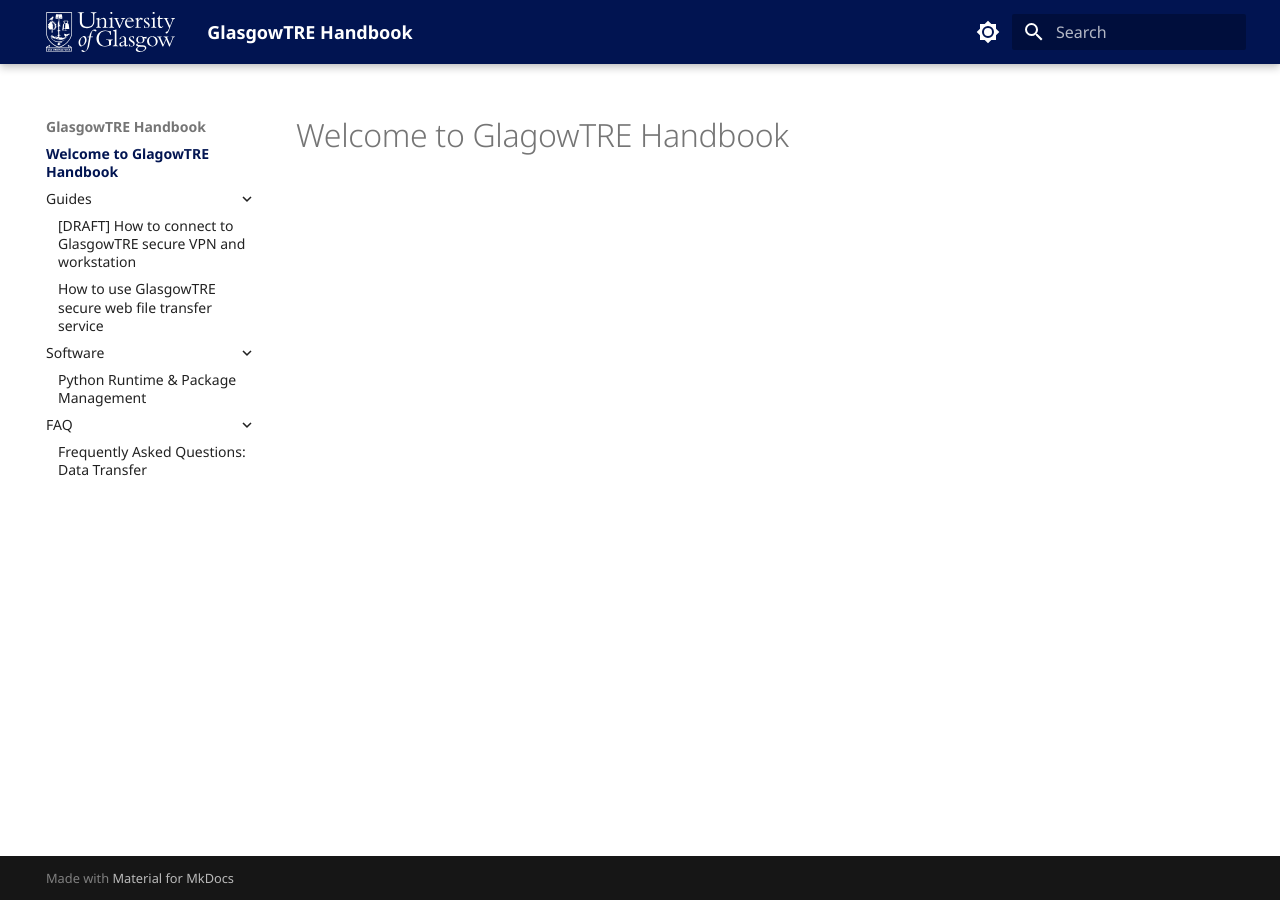
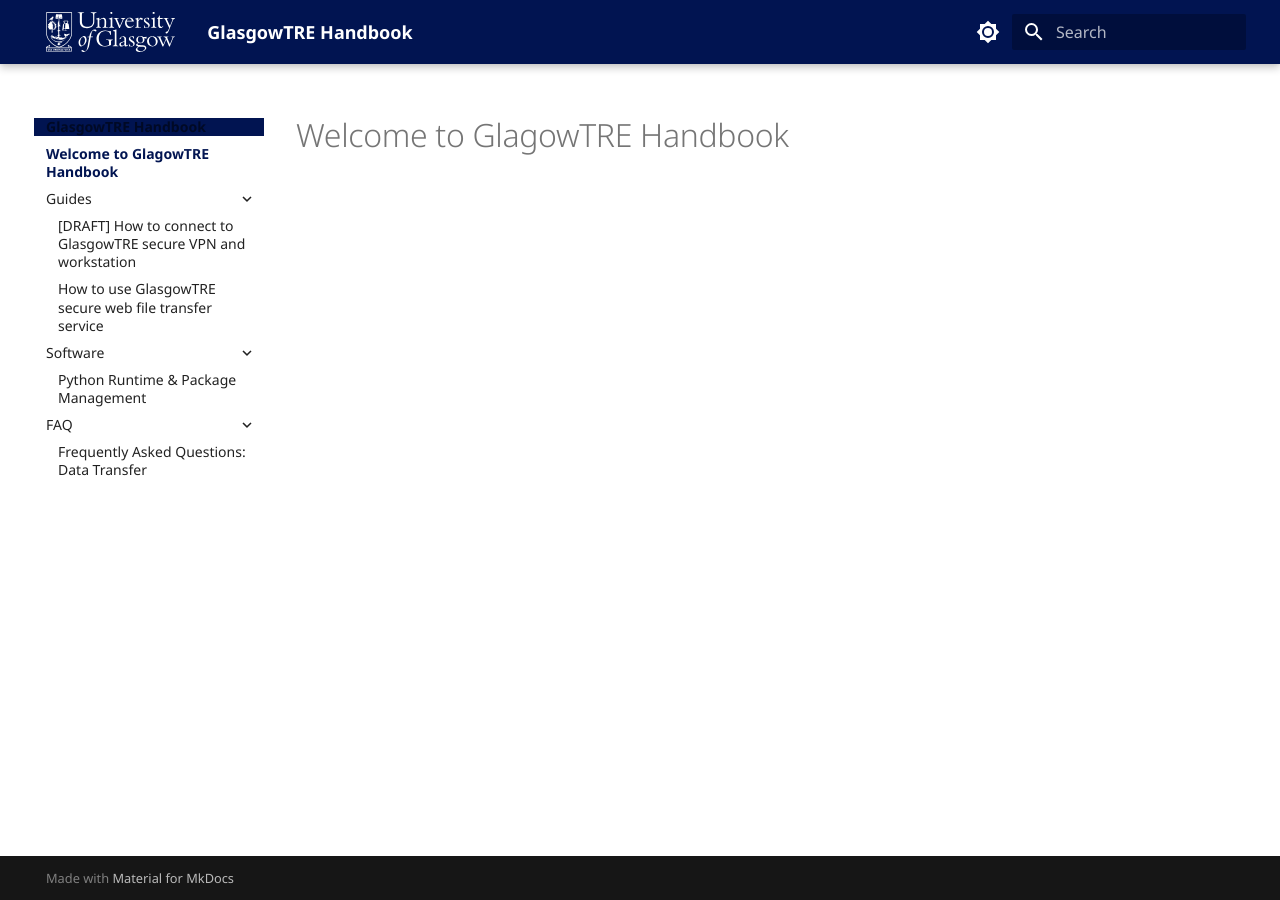
Before and after one commit to glasgowtre/glasgowtre.github.io, an MkDocs documentation site: the page built from docs/index.md, in a window 1280 px wide. Built offline with MkDocs 1.6.1 and Material for MkDocs 9.7.7, drawn with Linux system fonts in a browser that asks for light colours.

Commit message:
style(theme): extend HPC header colors to mobile drawer header in light and slate modes

```diff
--- a/docs/stylesheets/palette.css
+++ b/docs/stylesheets/palette.css
@@ -73,13 +73,16 @@
 
 /* ── Header styling (harmonized with HPC sister site) ──────────── */
 /* Light mode: University of Glasgow Navy Blue */
-[data-md-color-scheme="default"] .md-header {
+[data-md-color-scheme="default"] .md-header,
+[data-md-color-scheme="default"] .md-nav--primary .md-nav__title[for="__drawer"] {
   background-color: #011451;
 }
 
 /* Dark mode: Slate Navy */
-[data-md-color-scheme="slate"] .md-header {
+[data-md-color-scheme="slate"] .md-header,
+[data-md-color-scheme="slate"] .md-nav--primary .md-nav__title[for="__drawer"] {
   background-color: #344374;
+  color: #ffffff;
 }
 
 /* ── Header logo & title sizing ────────────────────────────────── */
```
